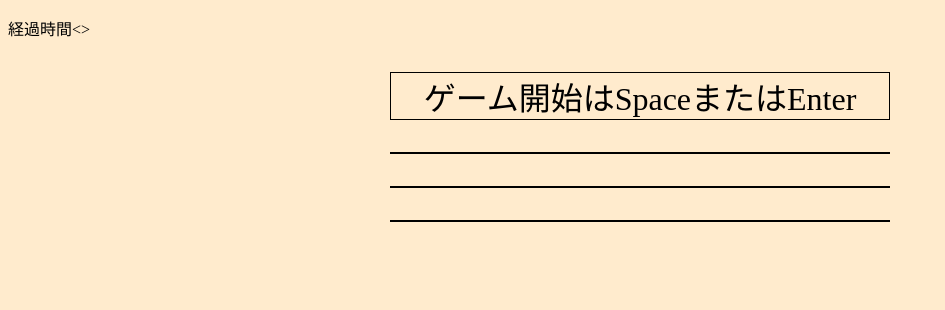
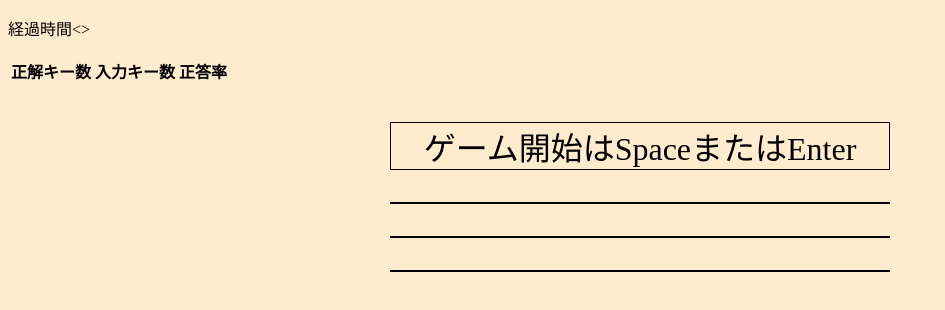
Before and after one commit to koume80703/typing_game, a website with bundled scripts: page src/index.html in a window 1280 px wide. Shown: the whole page, without its empty margins (0-945 px from the left). Built offline with nearby package versions, Linux system fonts and the light colour scheme.

Commit message:
display key typeed number and correct type number, correct rate

```diff
--- a/src/index.html
+++ b/src/index.html
@@ -10,6 +10,18 @@
 
   <body>
     <p>経過時間&lt;<span id="timer"></span>&gt;</p>
+    <table>
+      <tr>
+        <th>正解キー数</th>
+        <th>入力キー数</th>
+        <th>正答率</th>
+      </tr>
+      <tr>
+        <td><span id="validTypeNum"></span></td>
+        <td><span id="totalTypeNum"></span></td>
+        <td><span id="correctRate"></span></td>
+      </tr>
+    </table>
     <main>
       <p id="start" class="text">ゲーム開始はSpaceまたはEnter</p>
       <p id="kanji" class="text"></p>
```
